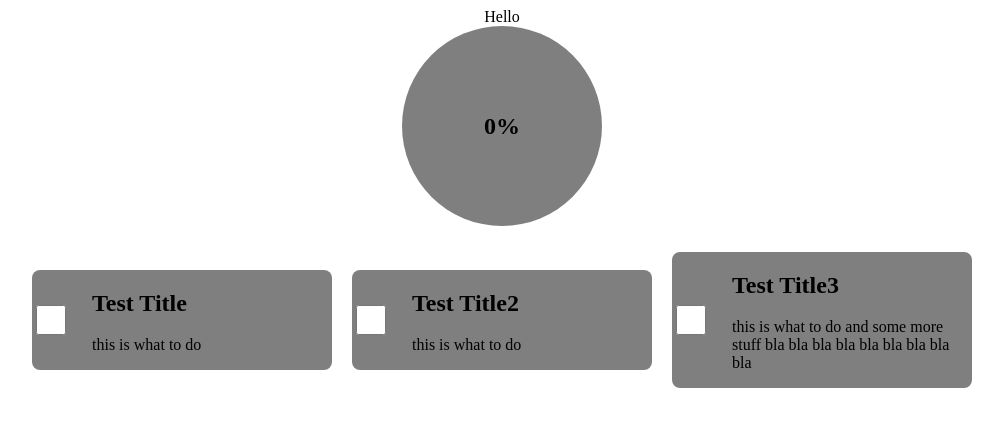
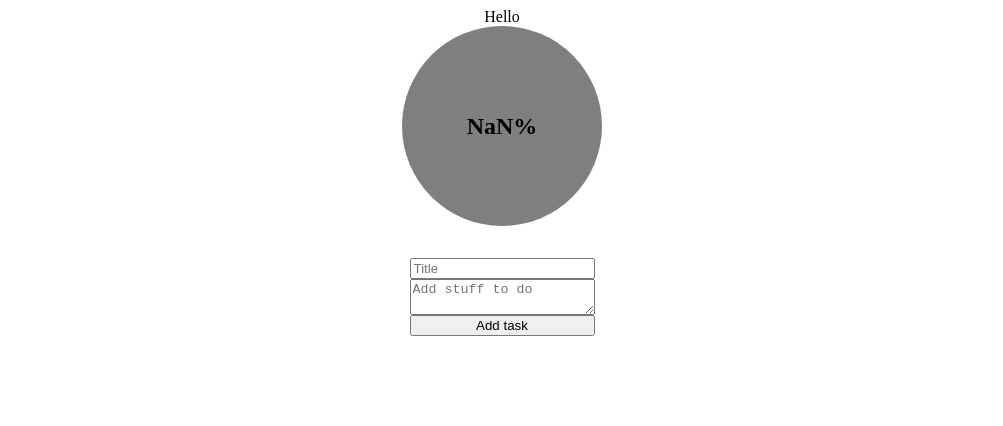
Before and after one commit to safstromo/weblab2, a Vue app: page / in a window 1280 px wide. Shown: the top 426 px of the page, without its empty margins (138-1141 px from the left). Built offline with nearby package versions, Linux system fonts and the light colour scheme.

Commit message:
add AddTask

```diff
--- a/package.json
+++ b/package.json
@@ -12,13 +12,14 @@
     "format": "prettier --write src/"
   },
   "dependencies": {
+    "uuid": "^9.0.1",
     "vue": "^3.3.4",
     "vue-router": "^4.2.4"
   },
   "devDependencies": {
     "@rushstack/eslint-patch": "^1.3.2",
     "@tsconfig/node18": "^18.2.0",
-    "@types/node": "^18.17.5",
+    "@types/node": "^18.17.15",
     "@vitejs/plugin-vue": "^4.3.1",
     "@vue/eslint-config-prettier": "^8.0.0",
     "@vue/eslint-config-typescript": "^11.0.3",
--- a/src/App.vue
+++ b/src/App.vue
@@ -1,14 +1,23 @@
 <script setup lang="ts">
-  import TaskTile from './components/TaskTile.vue';
-  import PercentCircle from './components/PercentCircle.vue'
+import TaskTile from './components/TaskTile.vue';
+import PercentCircle from './components/PercentCircle.vue';
+import AddTask from './components/AddTask.vue';
+import { tasks } from './components/Task';
+
+
+const storage = localStorage.getItem('todo');
+
+if (storage) {
+  tasks.value = JSON.parse(storage);
+}
+
 </script>
 
 <template>
   <div>Hello</div>
-  <PercentCircle/>
+  <PercentCircle />
   <TaskTile />
+  <AddTask />
 </template>
 
-<style scoped>
-
-</style>
+<style scoped></style>
--- /dev/null
+++ b/src/components/AddTask.vue
@@ -0,0 +1,42 @@
+<script setup lang="ts">
+import { tasks } from './Task';
+import type { Task } from './Task';
+import { ref } from 'vue';
+import { v4 as uuidv4 } from 'uuid';
+
+const title = ref('');
+const todo = ref('');
+
+function addTask() {
+  const newTask: Task = {
+    id: uuidv4(),
+    title: title.value,
+    todo: todo.value,
+    isDone: false
+  };
+
+  tasks.value.push(newTask);
+  localStorage.setItem('todo', JSON.stringify(tasks.value));
+
+  title.value = '';
+  todo.value = '';
+}
+</script>
+
+<template>
+  <div>
+    <form>
+      <input type="text" v-model="title" placeholder="Title" />
+      <textarea v-model="todo" placeholder="Add stuff to do"></textarea>
+      <button @click.prevent="addTask">Add task</button>
+    </form>
+  </div>
+</template>
+
+<style scoped>
+form {
+  display: flex;
+  flex-direction: column;
+  justify-content: center;
+}
+</style>
--- a/src/components/PercentCircle.vue
+++ b/src/components/PercentCircle.vue
@@ -1,7 +1,7 @@
 <script setup lang="ts">
 import { computed } from 'vue';
-import { tasks } from './Task.ts';
-import type { Task } from './Task.ts';
+import { tasks } from './Task';
+import type { Task } from './Task';
 
 const percentDone = computed(() => {
   const done = tasks.value.filter((task: Task) => task.isDone).length;
--- a/src/components/Task.ts
+++ b/src/components/Task.ts
@@ -4,6 +4,7 @@ import type { Ref } from 'vue';
 export const tasks: Ref<Task[]> = ref([]);
 
 export type Task = {
+  id: string;
   title: string;
   todo: string;
   isDone: Boolean;
--- a/src/components/TaskTile.vue
+++ b/src/components/TaskTile.vue
@@ -1,14 +1,6 @@
 <script setup lang="ts">
-//@ts-ignore
-import { tasks } from './Task.ts';
-let testTask = { title: 'Test Title', todo: 'this is what to do', isDone: false };
-let testTask2 = { title: 'Test Title2', todo: 'this is what to do', isDone: false };
-let testTask3 = {
-  title: 'Test Title3',
-  todo: 'this is what to do and some more stuff bla bla bla bla bla bla bla bla bla',
-  isDone: false
-};
-tasks.value.push(testTask, testTask2, testTask3);
+import { tasks } from './Task';
+
 </script>
 <template>
   <ul class="box">
@@ -18,6 +10,7 @@ tasks.value.push(testTask, testTask2, testTask3);
         <p>{{ task.todo }}</p>
       </div>
       <input class="checkbox" type="checkbox" v-model="task.isDone" />
+      <button class="deleteBtn">Delete</button>
     </li>
   </ul>
 </template>
@@ -25,7 +18,6 @@ tasks.value.push(testTask, testTask2, testTask3);
 .box {
   display: flex;
   flex-direction: row;
-  align-items: center;
   justify-content: center;
   flex-wrap: wrap;
   padding: 0;
@@ -42,21 +34,30 @@ tasks.value.push(testTask, testTask2, testTask3);
 
 .grid {
   display: grid;
-  grid-template-columns: 0.5fr 2fr;
-  grid-template-areas: 'checkbox text';
+  grid-template-columns: 0.5fr 2fr 0.5fr;
+  grid-template-areas: 'checkbox text delete';
 }
 
 .checkbox {
   grid-area: checkbox;
   width: 30px;
 }
+.deleteBtn {
+  grid-area: delete;
+}
 
 .textbox {
   display: flex;
   flex-direction: column;
   grid-area: text;
+  align-items: center;
+  margin: 2px;
 }
-h2{
+p{
+  text-align: center;
+}
+
+h2 {
   height: 10px;
 }
 
```
Also changed, not shown: 1 other file (tests, documents, lock files or other folders).
